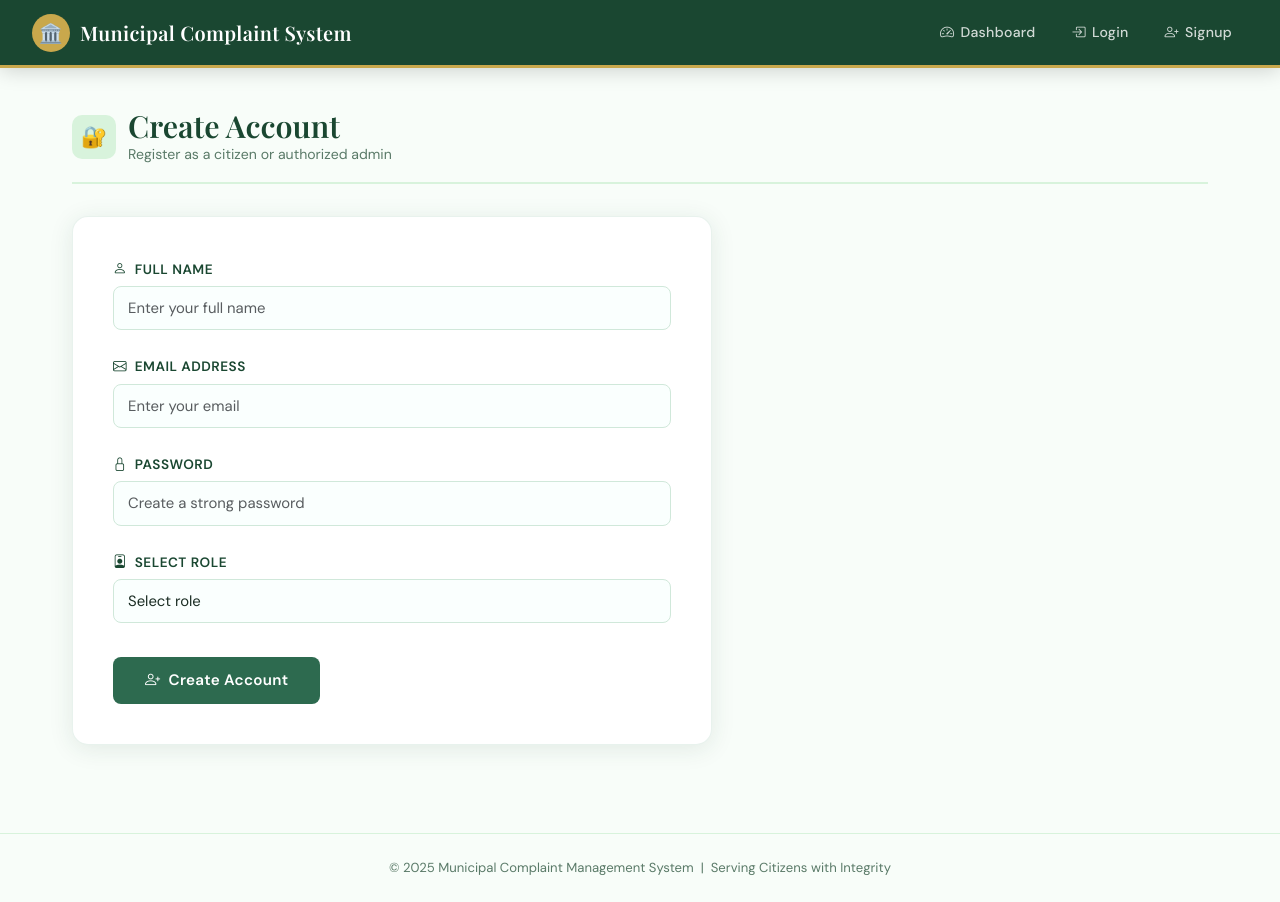
After one commit to dhanashreep7853/Muncipal-complaint-management, a Flask app: page /signup in a window 1280 px wide. The commit adds this page. Run offline with Flask 3, Linux system fonts and the light colour scheme.

Commit message:
modified this project

```diff
--- a/app.py
+++ b/app.py
@@ -1,18 +1,30 @@
 from flask import Flask, render_template, request, redirect
 import sqlite3
 from datetime import datetime
+import random
+import string
+from flask import session
 
+# Generate unique complaint ID
+def generate_complaint_id():
+    chars = string.ascii_uppercase + string.digits + "@#"
+    return "CMP-" + "".join(random.choices(chars, k=10))
+
+# connect database.py
 app = Flask(__name__)
+app.secret_key = "your_secret_key"
 
 def connect():
-    return sqlite3.connect("complaints.db")
+    return sqlite3.connect("complaints.db", timeout=10)
 
+# Initialize DB
 def init_db():
     conn = connect()
     cur = conn.cursor()
     cur.execute("""
     CREATE TABLE IF NOT EXISTS complaints(
         id INTEGER PRIMARY KEY AUTOINCREMENT,
+        complaint_id TEXT,
         name TEXT,
         category TEXT,
         priority TEXT,
@@ -21,22 +33,44 @@ def init_db():
         timestamp TEXT
     )
     """)
+    cur.execute("""
+        CREATE TABLE IF NOT EXISTS users(
+        id INTEGER PRIMARY KEY AUTOINCREMENT,
+        name TEXT,
+        email TEXT UNIQUE,
+        password TEXT,
+        role TEXT
+    )
+    """)
     conn.commit()
     conn.close()
 
+# ---------------- DASHBOARD ----------------
 @app.route("/")
 def dashboard():
+    cid = request.args.get("cid")
+
     conn = connect()
     cur = conn.cursor()
+
     cur.execute("SELECT COUNT(*) FROM complaints")
     total = cur.fetchone()[0]
+
     cur.execute("SELECT COUNT(*) FROM complaints WHERE status='Pending'")
     pending = cur.fetchone()[0]
+
     cur.execute("SELECT COUNT(*) FROM complaints WHERE status='Resolved'")
     resolved = cur.fetchone()[0]
+
     conn.close()
-    return render_template("dashboard.html", total=total, pending=pending, resolved=resolved)
 
+    return render_template("dashboard.html",
+                           total=total,
+                           pending=pending,
+                           resolved=resolved,
+                           cid=cid)
+
+# ---------------- SUBMIT ----------------
 @app.route("/submit", methods=["GET","POST"])
 def submit():
     if request.method == "POST":
@@ -44,52 +78,138 @@ def submit():
         category = request.form["category"]
         priority = request.form["priority"]
         description = request.form["description"]
+
+        complaint_id = generate_complaint_id()
+
         conn = connect()
         cur = conn.cursor()
+
         cur.execute("""
         INSERT INTO complaints
-        (name,category,priority,description,status,timestamp)
-        VALUES(?,?,?,?,?,?)
-        """,(name,category,priority,description,"Pending",datetime.now()))
+        (complaint_id,name,category,priority,description,status,timestamp)
+        VALUES(?,?,?,?,?,?,?)
+        """,(complaint_id,name,category,priority,description,"Pending",str(datetime.now())))
+
         conn.commit()
         conn.close()
-        return redirect("/")
+
+        return redirect(f"/?cid={complaint_id}")
+
     return render_template("submit.html")
 
+# ---------------- TRACK ----------------
 @app.route("/track", methods=["GET","POST"])
 def track():
-    complaint=None
-    if request.method=="POST":
-        cid=request.form["cid"]
-        conn=connect()
-        cur=conn.cursor()
-        cur.execute("SELECT * FROM complaints WHERE id=?",(cid,))
-        complaint=cur.fetchone()
+    complaint = None
+
+    if request.method == "POST":
+        cid = request.form["cid"]
+
+        conn = connect()
+        cur = conn.cursor()
+
+        cur.execute("SELECT * FROM complaints WHERE complaint_id=?",(cid,))
+        complaint = cur.fetchone()
+
         conn.close()
-    return render_template("track.html",complaint=complaint)
 
+    return render_template("track.html", complaint=complaint)
+
+# ---------------- ADMIN ----------------
 @app.route("/admin")
 def admin():
-    conn=connect()
-    cur=conn.cursor()
-    cur.execute("SELECT * FROM complaints ORDER BY priority DESC")
-    data=cur.fetchall()
+    conn = connect()
+    cur = conn.cursor()
+
+    # Sort priority properly
+    cur.execute("""
+    SELECT * FROM complaints
+    ORDER BY
+        CASE priority
+            WHEN 'High' THEN 1
+            WHEN 'Medium' THEN 2
+            WHEN 'Low' THEN 3
+        END
+    """)
+
+    data = cur.fetchall()
     conn.close()
-    return render_template("admin.html",data=data)
 
+    return render_template("admin.html", data=data)
+
+# ---------------- UPDATE ----------------
 @app.route("/update/<int:id>/<status>")
-def update_status(id,status):
-    conn=connect()
-    cur=conn.cursor()
-    if status=="progress":
-        new_status="In Progress"
+def update_status(id, status):
+    conn = connect()
+    cur = conn.cursor()
+
+    if status == "progress":
+        new_status = "In Progress"
     else:
-        new_status="Resolved"
+        new_status = "Resolved"
+
     cur.execute("UPDATE complaints SET status=? WHERE id=?",(new_status,id))
     conn.commit()
     conn.close()
+
     return redirect("/admin")
 
+# ---------------- Signup ----------------
+@app.route('/signup', methods=['GET', 'POST'])
+def signup():
+    if request.method == 'POST':
+        name = request.form['name']
+        email = request.form['email']
+        password = request.form['password']
+        role = request.form['role']
+        admin_code = request.form.get('admin_code')
+        # 🔒 Admin Security
+        if role == "admin":
+            if admin_code != "ADMIN@123":
+                return "Invalid Admin Code!"
+        try:
+            conn = get_db()
+            cursor = conn.cursor()
+            cursor.execute(
+                "INSERT INTO users (name, email, password, role) VALUES (?, ?, ?, ?)",
+                (name, email, password, role)
+            )
+            conn.commit()
+            conn.close()
+            return redirect('/login')
+        except sqlite3.IntegrityError:
+            return "Email already exists!"
+        except Exception as e:
+            return f"Error: {e}"
+    # ✅ VERY IMPORTANT (handles GET request)
+    return render_template("signup.html")
+
+# ---------------- login ----------------
+@app.route('/login', methods=['GET', 'POST'])
+def login():
+    if request.method == 'POST':
+        email = request.form['email']
+        password = request.form['password']
+        conn = get_db()
+        cursor = conn.cursor()
+        cursor.execute("SELECT * FROM users WHERE email=? AND password=?", (email, password))
+        user = cursor.fetchone()
+        conn.close()
+        if user:
+            session['user'] = user[1]   # name
+            session['role'] = user[4]   # role
+            return redirect('/')
+        else:
+            return "Invalid Email or Password!"
+    return render_template("login.html")
+
+# ---------------- logout ----------------
+@app.route('/logout')
+def logout():
+    session.clear()
+    return redirect('/')
+
+# ---------------- RUN ----------------
 if __name__=="__main__":
     init_db()
     app.run(debug=True)
--- a/templates/base.html
+++ b/templates/base.html
@@ -293,11 +293,27 @@
             Municipal Complaint System
         </a>
         <div class="nav-links ms-auto">
-            <a href="/"><i class="bi bi-speedometer2"></i> Dashboard</a>
+    {% if session.get('user') %}
+        <!-- Always visible -->
+        <a href="/"><i class="bi bi-speedometer2"></i> Dashboard</a>
+        <!-- Admin View -->
+        {% if session.get('role') == 'admin' %}
+            <a href="/admin"><i class="bi bi-shield-check"></i> Admin</a>
+        <!-- User View -->
+        {% else %}
             <a href="/submit"><i class="bi bi-pencil-square"></i> Submit</a>
             <a href="/track"><i class="bi bi-search"></i> Track</a>
-            <a href="/admin"><i class="bi bi-shield-check"></i> Admin</a>
-        </div>
+        {% endif %}
+        <!-- Logout -->
+        <a href="/logout"><i class="bi bi-box-arrow-right"></i> Logout</a>
+
+    {% else %}
+        <!-- Default (Not Logged In) -->
+        <a href="/"><i class="bi bi-speedometer2"></i> Dashboard</a>
+        <a href="/login"><i class="bi bi-box-arrow-in-right"></i> Login</a>
+        <a href="/signup"><i class="bi bi-person-plus"></i> Signup</a>
+    {% endif %}
+    </div>
     </nav>
     <div class="main-content">
         {% block content %}{% endblock %}
--- a/templates/dashboard.html
+++ b/templates/dashboard.html
@@ -1,5 +1,11 @@
 {% extends "base.html" %}
 {% block content %}
+
+{% if cid %}
+<script>
+    alert("Your Complaint ID is: {{ cid }}");
+</script>
+{% endif %}
 
 <div class="page-header animate">
     <div class="header-icon">🏛️</div>
--- /dev/null
+++ b/templates/signup.html
@@ -0,0 +1,107 @@
+{% extends "base.html" %}
+{% block content %}
+
+<!-- HEADER -->
+<meta http-equiv="Cache-Control" content="no-store" />
+<meta http-equiv="Pragma" content="no-cache" />
+<meta http-equiv="Expires" content="0" />
+
+<div class="page-header animate">
+    <div class="header-icon">🔐</div>
+    <div>
+        <h2>Create Account</h2>
+        <p style="color: var(--text-muted); font-size:0.88rem; margin:0;">
+            Register as a citizen or authorized admin
+        </p>
+    </div>
+</div>
+
+<!-- FORM -->
+<div class="form-card animate-delay-1">
+    <form method="post" autocomplete="off">
+
+        <!-- NAME -->
+        <div class="mb-4">
+            <label class="form-label"><i class="bi bi-person"></i> &nbsp;Full Name</label>
+            <input name="name" class="form-control" placeholder="Enter your full name" required>
+        </div>
+
+        <!-- EMAIL -->
+        <div class="mb-4">
+            <label class="form-label"><i class="bi bi-envelope"></i> &nbsp;Email Address</label>
+            <input name="email" type="email" class="form-control" placeholder="Enter your email" required>
+        </div>
+
+        <!-- PASSWORD -->
+        <div class="mb-4">
+            <label class="form-label"><i class="bi bi-lock"></i> &nbsp;Password</label>
+            <input name="password" type="password" class="form-control" placeholder="Create a strong password" required>
+        </div>
+
+        <!-- ROLE -->
+        <div class="mb-4">
+            <label class="form-label"><i class="bi bi-person-badge"></i> &nbsp;Select Role</label>
+            <select name="role" id="role" class="form-select" onchange="toggleAdmin()" required>
+                <option value="" disabled selected>Select role</option>
+                <option value="user">👤 User</option>
+                <option value="admin">🛡️ Admin</option>
+            </select>
+        </div>
+
+        <!-- ADMIN CODE -->
+        <div class="mb-4" id="adminCodeWrap" style="display:none;">
+            <label class="form-label"><i class="bi bi-shield-lock"></i> &nbsp;Admin Secret Code</label>
+            <input name="admin_code" id="admin_code" class="form-control" placeholder="Enter admin authorization code">
+        </div>
+
+        <!-- BUTTON -->
+        <button type="submit" class="btn-submit">
+            <i class="bi bi-person-plus"></i> Create Account
+        </button>
+
+    </form>
+</div>
+
+<!-- STYLING -->
+<style>
+    /* Smooth show/hide animation */
+    #adminCodeWrap {
+        transition: all 0.3s ease;
+    }
+
+    /* Improve form look slightly */
+    .form-card h3 {
+        margin-bottom: 1rem;
+        font-family: 'Playfair Display', serif;
+        color: var(--green-dark);
+    }
+
+    /* Focus effect enhancement */
+    .form-control:focus, .form-select:focus {
+        transform: scale(1.01);
+    }
+
+    /* Button spacing */
+    .btn-submit {
+        margin-top: 10px;
+    }
+</style>
+
+<!-- SCRIPT -->
+<script>
+    window.onload = function() {
+    document.querySelector("form").reset();
+}
+function toggleAdmin() {
+    let role = document.getElementById("role").value;
+    let wrap = document.getElementById("adminCodeWrap");
+
+    if (role === "admin") {
+        wrap.style.display = "block";
+    } else {
+        wrap.style.display = "none";
+    }
+}
+</script>
+
+{% endblock %}
```
Also changed, not shown: database.py (added, +24 -0 lines), templates/admin.html (+60 -20 lines), templates/login.html (added, +87 -0 lines), templates/submit.html (+20 -0 lines), templates/track.html (+47 -18 lines), complaints.db.
